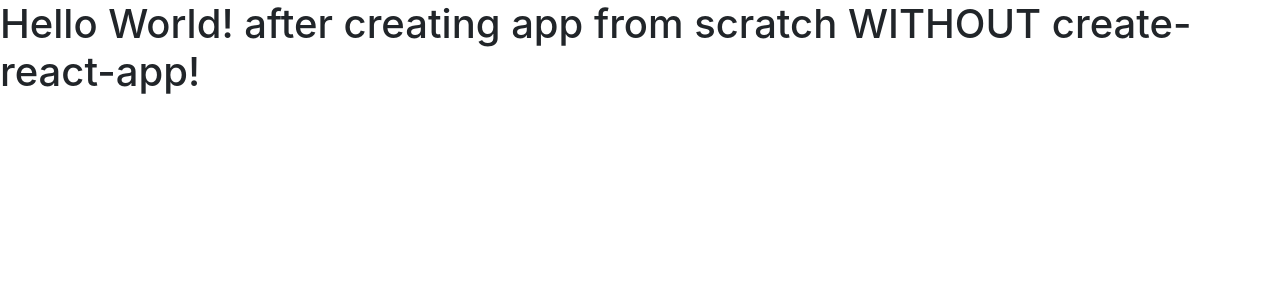
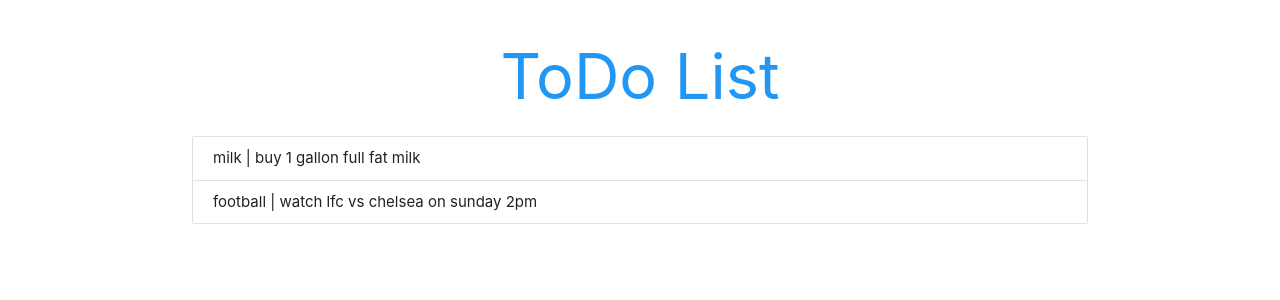
Before and after one commit to ivsuleman/todo-list-with-audit, a React app: page / in a window 1280 px wide. Shown: the top 300 px of the page. Built offline with nearby package versions, Linux system fonts and the light colour scheme.

Commit message:
Listing a Todo

```diff
--- a/package.json
+++ b/package.json
@@ -21,6 +21,7 @@
   "homepage": "https://github.com/ivsuleman/todo-list-with-audit#readme",
   "devDependencies": {
     "@babel/core": "^7.4.3",
+    "@babel/plugin-proposal-class-properties": "^7.4.0",
     "@babel/preset-env": "^7.4.3",
     "@babel/preset-react": "^7.0.0",
     "babel-loader": "^8.0.5",
--- /dev/null
+++ b/src/components/TodoList.js
@@ -0,0 +1,21 @@
+import React, { Component } from "react";
+
+const TodoList = ({ todos }) => {
+  const todoList = todos.length ? (
+    todos.map(todo => {
+      return (
+        <div className="collection-item" key={todo.id}>
+          <span>{todo.name}</span>
+          <span>{" | "}</span>
+          <span>{todo.description}</span>
+        </div>
+      );
+    })
+  ) : (
+    <p className="center">You have ToDo left, Boom!</p>
+  );
+
+  return <div className="todoList collection">{todoList}</div>;
+};
+
+export default TodoList;
--- a/src/containers/App.js
+++ b/src/containers/App.js
@@ -1,11 +1,30 @@
-import React from "react";
+import React, { Component } from "react";
+import TodoList from "../components/TodoList";
 
-class App extends React.Component {
+class App extends Component {
+  state = {
+    todos: [
+      {
+        id: 1,
+        date: "01/01/2001",
+        name: "milk",
+        description: "buy 1 gallon full fat milk"
+      },
+      {
+        id: 2,
+        date: "02/02/2002",
+        name: "football",
+        description: "watch lfc vs chelsea on sunday 2pm"
+      }
+    ]
+  };
+
   render() {
     return (
-      <h1>
-        Hello World! after creating app from scratch WITHOUT create-react-app!
-      </h1>
+      <div className="todo-app container">
+        <h1 className="center blue-text">ToDo List</h1>
+        <TodoList todos={this.state.todos} />
+      </div>
     );
   }
 }
--- a/src/index.html
+++ b/src/index.html
@@ -2,10 +2,13 @@
 <html lang="en">
   <head>
     <meta charset="utf-8" />
+
+    <!-- Compiled and minified CSS - Materialize library -->
     <link
       rel="stylesheet"
-      href="https://maxcdn.bootstrapcdn.com/bootstrap/4.0.0-beta.2/css/bootstrap.min.css"
+      href="https://cdnjs.cloudflare.com/ajax/libs/materialize/1.0.0/css/materialize.min.css"
     />
+
     <title>ToDo List with Action Tracking</title>
   </head>
   <body>
```
Also changed, not shown: .babelrc, 1 other file (tests, documents, lock files or other folders).
